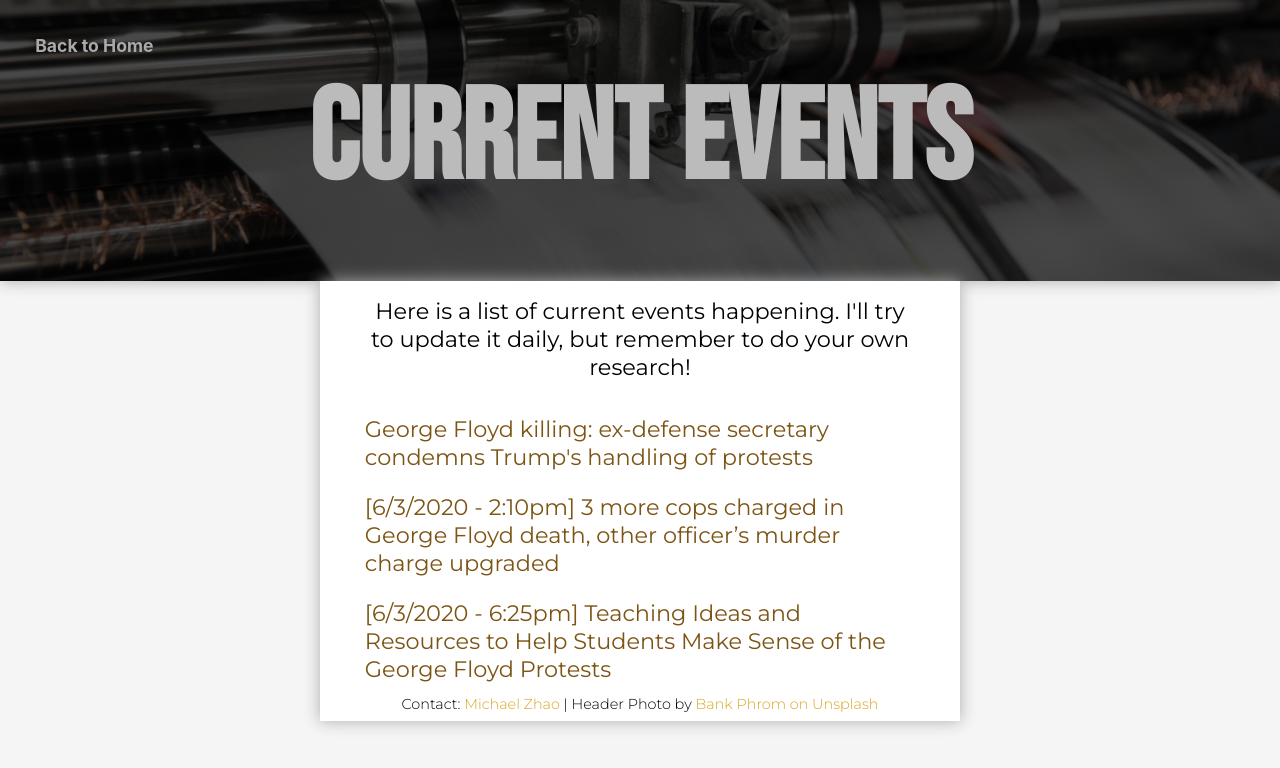
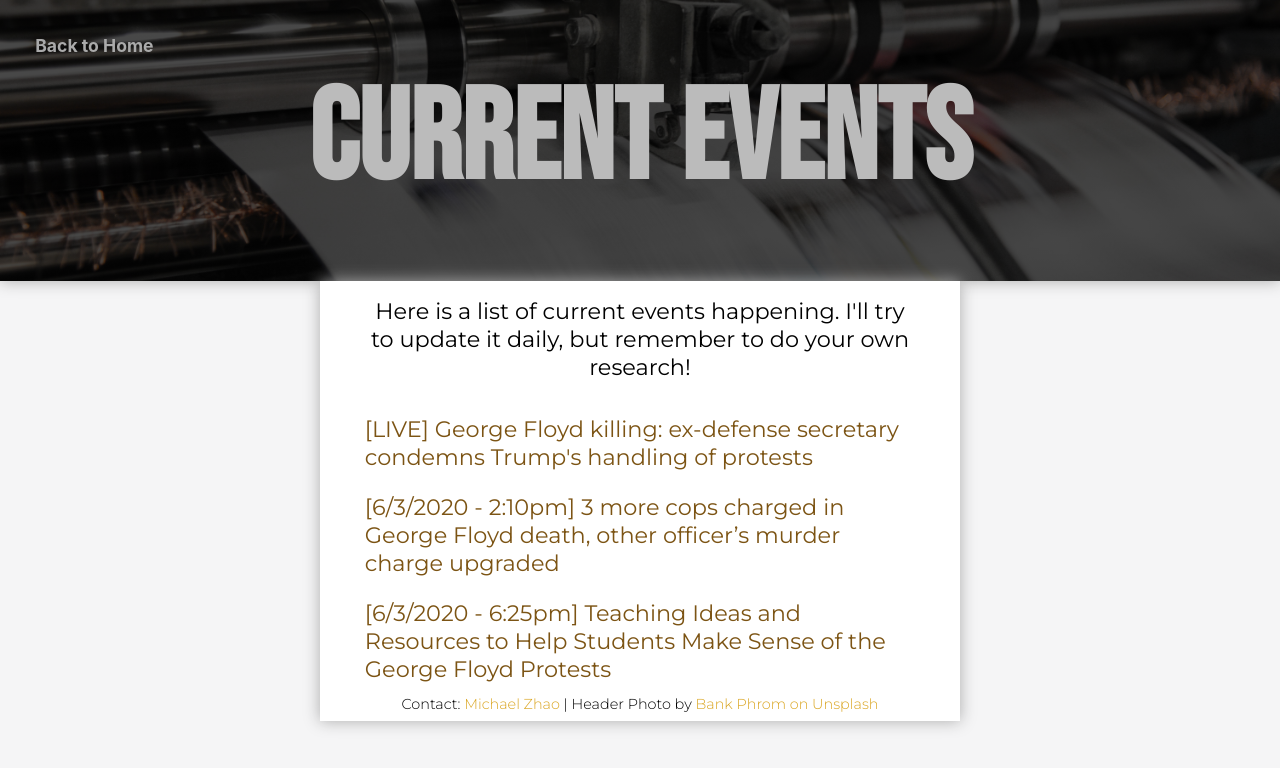
Before and after one commit to MichaelZhao21/advocacy, a React (Create React App) app: page /current-events in a window 1280 px wide. Shown: the top 768 px of the page. Built offline with nearby package versions, Linux system fonts and the light colour scheme.

Commit message:
Spacing and styling

```diff
--- a/src/pages/CurrentEvents.js
+++ b/src/pages/CurrentEvents.js
@@ -14,7 +14,7 @@ class CurrentEvents extends React.Component {
                 <div className="container">
                     <div className="spacer"></div>
                     <p className="mid">Here is a list of current events happening. I'll try to update it daily, but remember to do your own research!</p>
-                    <a className="link link-list events" href="https://www.theguardian.com/us-news/live/2020/jun/03/george-floyd-protests-us-live-news-updates-donald-trump">George Floyd killing: ex-defense secretary condemns Trump's handling of protests</a>
+                    <a className="link link-list events" href="https://www.theguardian.com/us-news/live/2020/jun/03/george-floyd-protests-us-live-news-updates-donald-trump">[LIVE] George Floyd killing: ex-defense secretary condemns Trump's handling of protests</a>
                     <a className="link link-list events" href="https://www.cnbc.com/2020/06/03/3-more-cops-charged-in-george-floyd-death-other-officers-murder-charge-upgraded.html">[6/3/2020 - 2:10pm] 3 more cops charged in George Floyd death, other officer’s murder charge upgraded</a>
                     <a className="link link-list events" href="https://www.nytimes.com/2020/06/03/learning/lesson-plans/teaching-ideas-and-resources-to-help-students-make-sense-of-the-george-floyd-protests.html">[6/3/2020 - 6:25pm] Teaching Ideas and Resources to Help Students Make Sense of the George Floyd Protests</a>
                     <Footer credit="Bank Phrom on Unsplash" link="https://unsplash.com/photos/Tzm3Oyu_6sk"></Footer>
--- a/src/pages/GeorgeProtests.js
+++ b/src/pages/GeorgeProtests.js
@@ -14,8 +14,10 @@ class GeorgeProtests extends React.Component {
                     <h1>George Floyd & Protests</h1>
                 </div>
                 <div class="container">
+                    <div className="spacer"></div>
                     <a className="link link-list" href={Case}>Derek Chauvin's Case 5/29/2020</a>
                     <a className="link link-list" href={Autopsy}>Derek Chauvin's Autopsy 5/26/2020</a>
+                    <div className="spacer"></div>
                     <Footer credit="Time Magazine" link="https://time.com/5845632/london-protests-george-floyd/"></Footer>
                 </div>
             </div>
```
